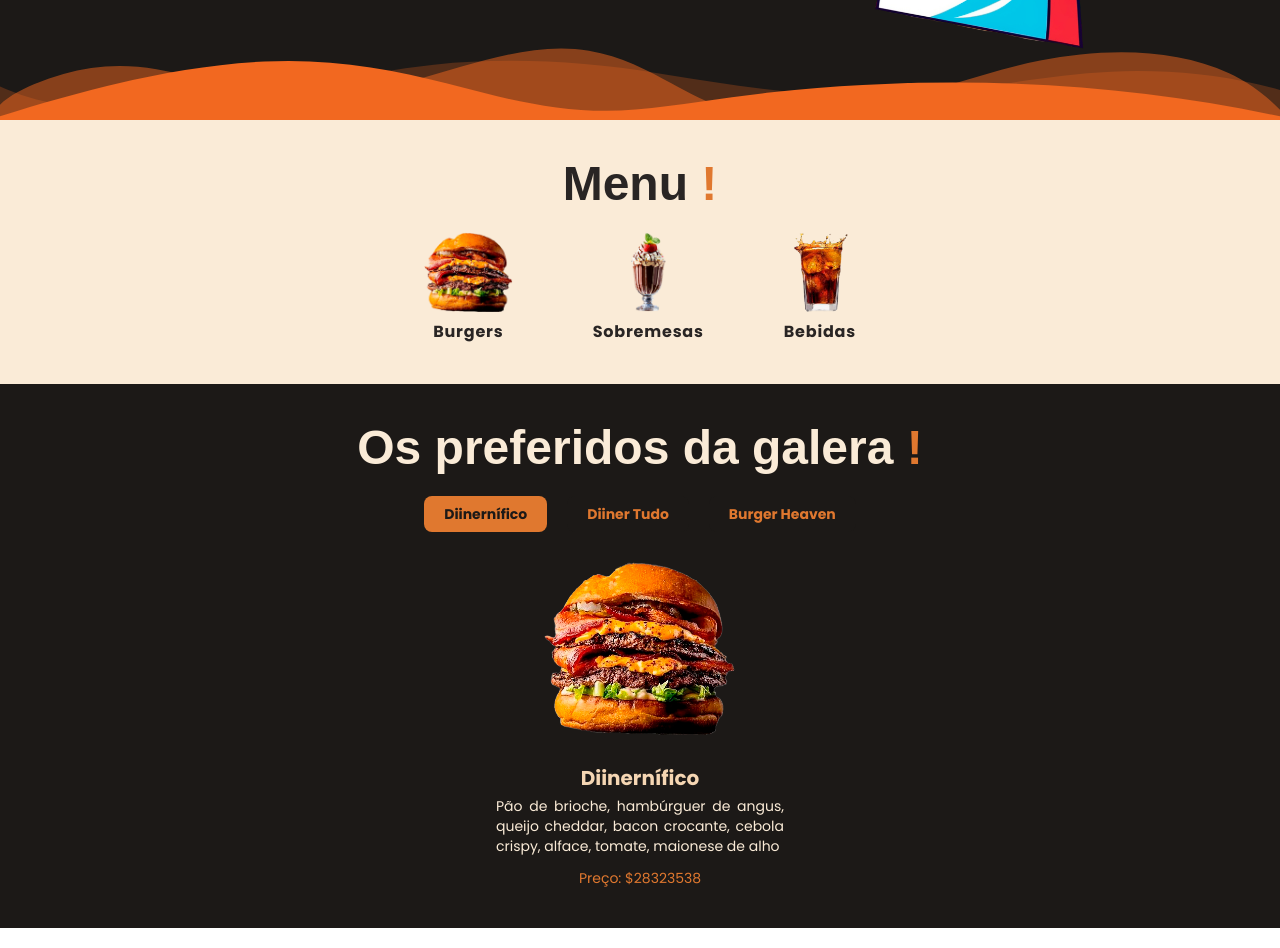
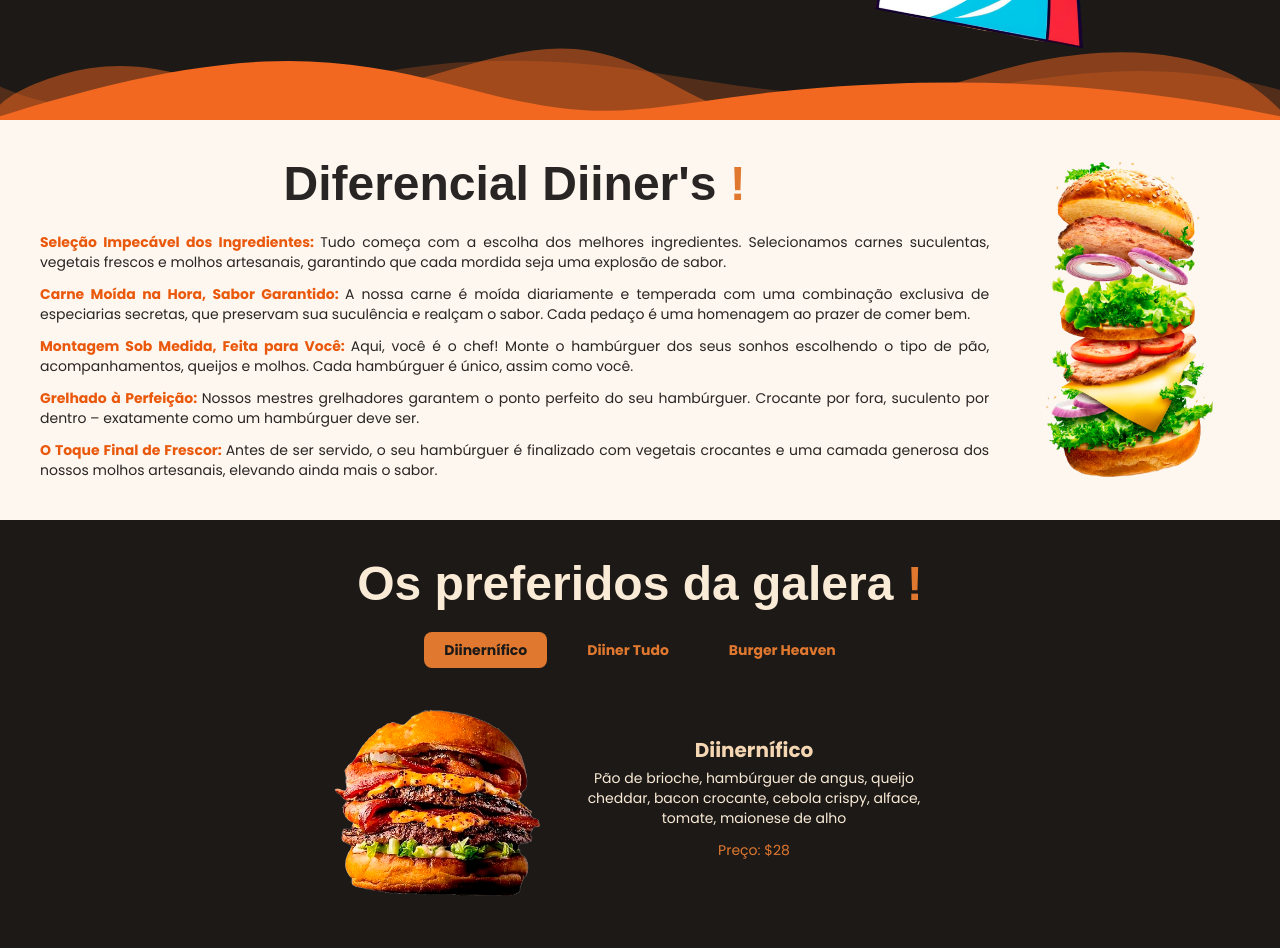
Before and after one commit to leonardocunha1/P.I-2-SEM, a React (Vite) app: page /home in a window 1280 px wide. Shown: the part 680-1628 px from the top of the page. Built offline with nearby package versions, Linux system fonts and the light colour scheme; a web font is replaced by a local one.

Commit message:
AJUSTES HOME

```diff
--- a/src/features/home/BestSellersBurgers.jsx
+++ b/src/features/home/BestSellersBurgers.jsx
@@ -43,22 +43,22 @@ function BestSellersBurgers() {
                 animate={{ opacity: 1, x: 0 }}
                 exit={{ opacity: 0, x: -20 }}
                 transition={{ duration: 0.3 }}
-                className="flex flex-col items-center justify-center gap-5"
+                className="flex flex-col items-center justify-center sm:flex-row sm:gap-5"
               >
                 <img
                   src={item.image}
                   alt={item.name}
-                  className="mx-auto h-40 w-40 rounded-lg object-contain sm:h-48 sm:w-48"
+                  className="mb-3 h-40 w-40 rounded-lg object-contain object-bottom sm:h-48 sm:w-48 lg:h-52 lg:w-52"
                 />
-                <div className="max-w-72">
-                  <h2 className="mb-1 text-xl font-bold text-primary-200 sm:text-center">
+                <div className="flex min-h-32 max-w-72 flex-col sm:max-w-96 sm:justify-center">
+                  <h2 className="mb-1 text-center text-xl font-bold text-primary-200">
                     {item.name}
                   </h2>
-                  <p className="mb-3 text-justify text-primary-100">
+                  <p className="mb-3 text-center text-primary-100">
                     {item.description}
                   </p>
-                  <p className="text-primary-500 sm:text-center">
-                    Preço: ${item.price}
+                  <p className="text-center text-primary-500">
+                    Preço: ${item.price[0]}
                   </p>
                 </div>
               </motion.div>
--- a/src/features/home/BurgerInfo.jsx
+++ b/src/features/home/BurgerInfo.jsx
@@ -1,22 +1,40 @@
 import TextMd from "@/ui/TextMd";
 import Burger from "/images/burgers/bg arrumado.png";
+import BurgerText from "./BurgerText";
 
 function BurgerInfo() {
   return (
-    <section className="mt-5 p-3">
-      <TextMd label="Segredo do Nosso Burger Perfeito" />
-      <div className="flex flex-col items-center justify-center md:flex-row">
-        <div className="md:order-2">
-          <p>
-            <span className="font-bold text-orange-600">
-              Seleção Impecável dos Ingredientes:
-            </span>{" "}
+    <section className="bg-primary-50 px-10 py-10">
+      <div className="flex flex-col items-center justify-center gap-5 md:flex-row">
+        <img src={Burger} alt="Burger" className="order-1 h-80 w-80" />
+        <div className="space-y-3">
+          <TextMd label="Diferencial Diiner's" />
+          <BurgerText label="Seleção Impecável dos Ingredientes">
             Tudo começa com a escolha dos melhores ingredientes. Selecionamos
             carnes suculentas, vegetais frescos e molhos artesanais, garantindo
             que cada mordida seja uma explosão de sabor.
-          </p>
+          </BurgerText>
+          <BurgerText label="Carne Moída na Hora, Sabor Garantido">
+            A nossa carne é moída diariamente e temperada com uma combinação
+            exclusiva de especiarias secretas, que preservam sua suculência e
+            realçam o sabor. Cada pedaço é uma homenagem ao prazer de comer bem.
+          </BurgerText>
+          <BurgerText label="Montagem Sob Medida, Feita para Você">
+            Aqui, você é o chef! Monte o hambúrguer dos seus sonhos escolhendo o
+            tipo de pão, acompanhamentos, queijos e molhos. Cada hambúrguer é
+            único, assim como você.
+          </BurgerText>
+          <BurgerText label="Grelhado à Perfeição">
+            Nossos mestres grelhadores garantem o ponto perfeito do seu
+            hambúrguer. Crocante por fora, suculento por dentro – exatamente
+            como um hambúrguer deve ser.
+          </BurgerText>
+          <BurgerText label="O Toque Final de Frescor">
+            Antes de ser servido, o seu hambúrguer é finalizado com vegetais
+            crocantes e uma camada generosa dos nossos molhos artesanais,
+            elevando ainda mais o sabor.
+          </BurgerText>
         </div>
-        <img src={Burger} alt="" className="order-1 h-80 w-80" />
       </div>
     </section>
   );
--- a/src/features/home/BurgerText.jsx
+++ b/src/features/home/BurgerText.jsx
@@ -1,5 +1,10 @@
-function BurgerText() {
-  return <div></div>;
+function BurgerText({ label, children }) {
+  return (
+    <p className="text-justify">
+      <span className="font-bold text-orange-600">{label}: </span>
+      {children}
+    </p>
+  );
 }
 
 export default BurgerText;
--- a/src/features/home/MenuHome.jsx
+++ b/src/features/home/MenuHome.jsx
@@ -7,7 +7,7 @@ import TextMd from "../../ui/TextMd";
 function MenuHome() {
   return (
     <section className="space-y-3 bg-primary-100 py-10">
-      <TextMd label="Menu" />
+      {/* <TextMd label="Opções" /> */}
       <div className="flex flex-col items-center gap-7 sm:flex-row sm:justify-center sm:gap-20">
         <MenuItems image={Burger} label="Burgers" />
         <MenuItems image={Sobremesa} label="Sobremesas" />
--- a/src/features/home/MenuItems.jsx
+++ b/src/features/home/MenuItems.jsx
@@ -1,7 +1,7 @@
 function MenuItems({ image, label }) {
   return (
     <div className="flex flex-col items-center gap-2 rounded-full">
-      <img src={image} alt={label} className="h-20" />
+      <img src={image} alt={label} className="h-20 lg:h-24" />
       <p className="text-base font-bold tracking-wider">{label}</p>
     </div>
   );
--- a/src/pages/Home.jsx
+++ b/src/pages/Home.jsx
@@ -1,15 +1,15 @@
-// import BurgerInfo from "@/features/home/BurgerInfo";
+import BurgerInfo from "@/features/home/BurgerInfo";
 import BestSellersBurgers from "@/features/home/BestSellersBurgers";
 import Hero from "@/features/home/Hero";
-import MenuHome from "@/features/home/MenuHome";
+// import MenuHome from "@/features/home/MenuHome";
 
 function Home() {
   return (
     <>
       <Hero />
-      <MenuHome />
+      {/* <MenuHome /> */}
+      <BurgerInfo />
       <BestSellersBurgers />
-      {/* <BurgerInfo /> */}
     </>
   );
 }
```
